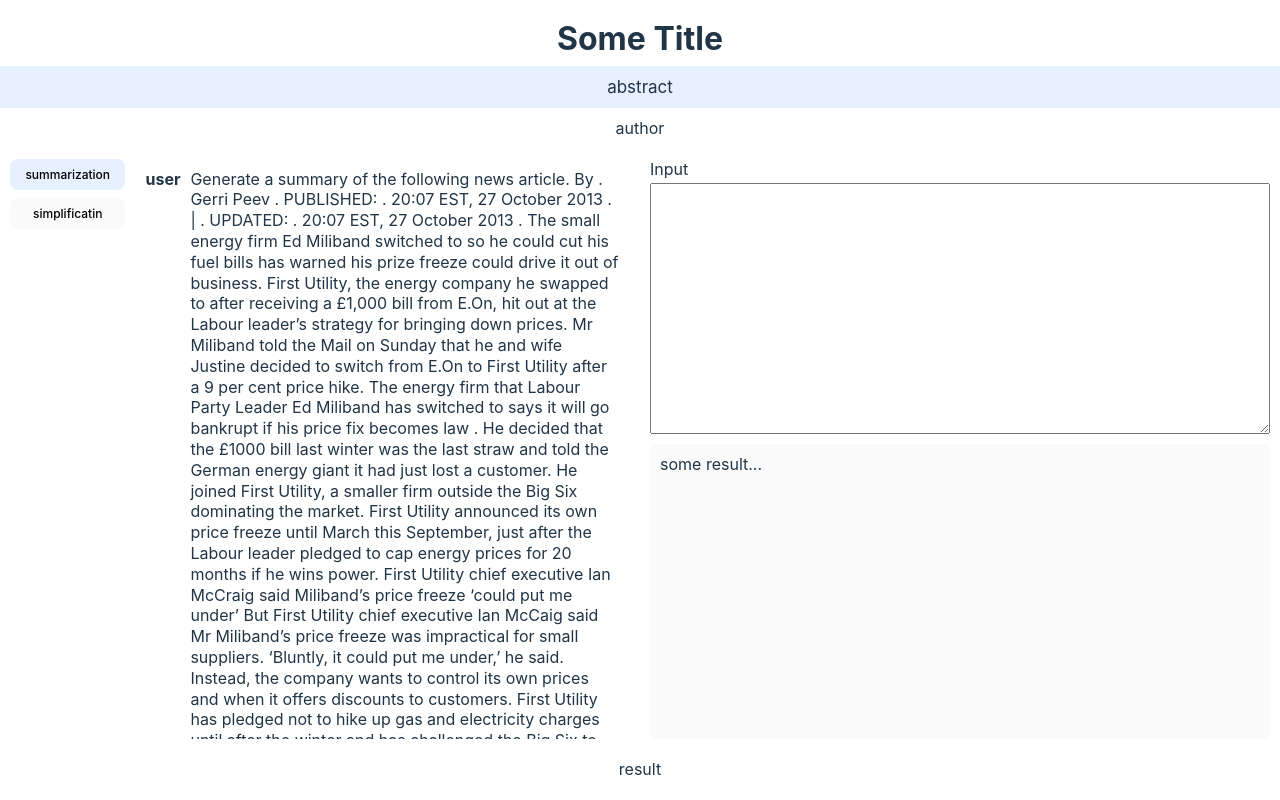
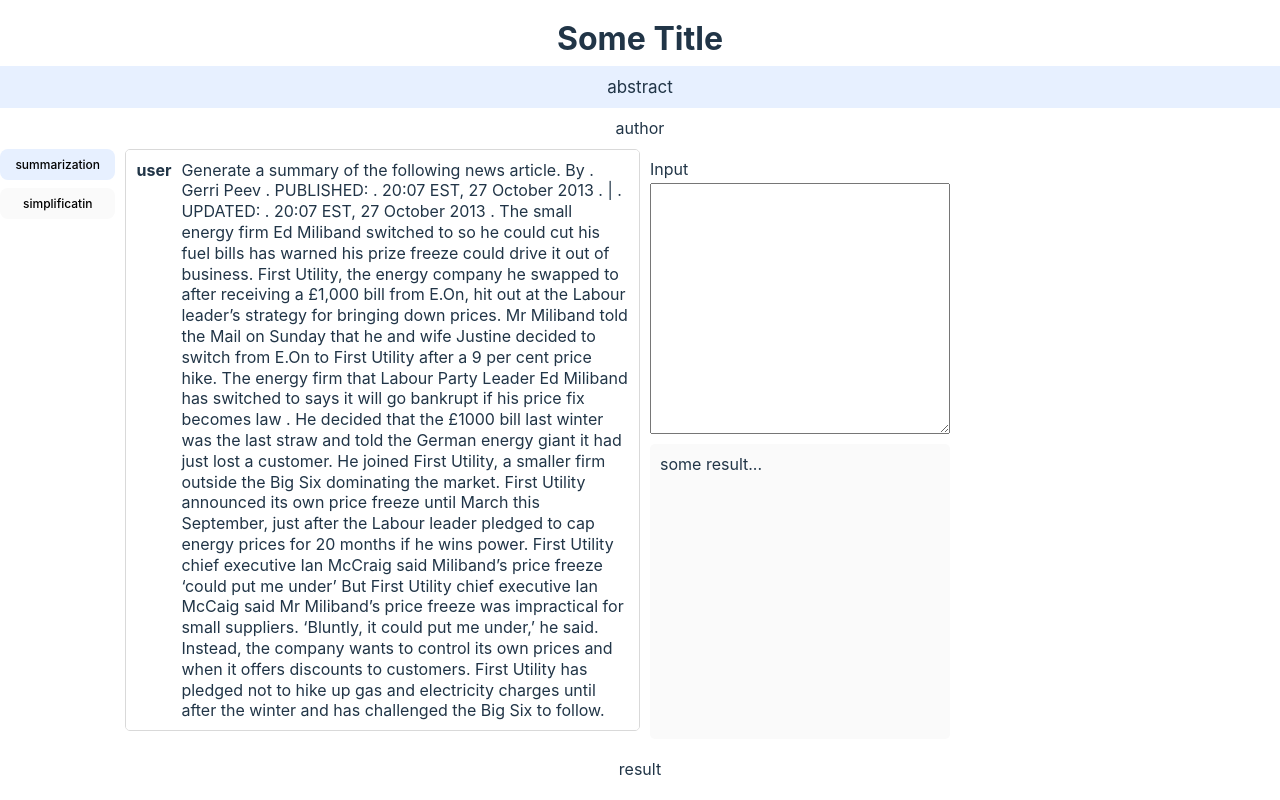
Before and after one commit to yumincho/autoui-demo, a React (Vite) app: page / in a window 1280 px wide. Built offline with nearby package versions, Linux system fonts and the light colour scheme.

Commit message:
:lipstick: minor `Demo` update

```diff
--- a/src/section/Demo.tsx
+++ b/src/section/Demo.tsx
@@ -9,13 +9,14 @@ import { colors } from "@/styles";
 const Layout = styled.div`
   display: grid;
   grid-template-rows: 580px 1fr;
-  grid-template-columns: 1fr 1fr;
+  grid-template-columns: 2fr 1fr;
   height: 600px;
+  max-width: 960px;
+  width: 100%;
 `;
 
 const Dialogues = styled.div`
   display: flex;
-  padding: 10px;
   height: 100%;
   gap: 10px;
 `;
@@ -36,6 +37,7 @@ const Dialogue = styled.div`
   overflow: auto;
   border-radius: 5px;
   width: 100%;
+  border: 1px solid ${colors.gray300};
 `;
 
 interface UtteranceProps {
```
